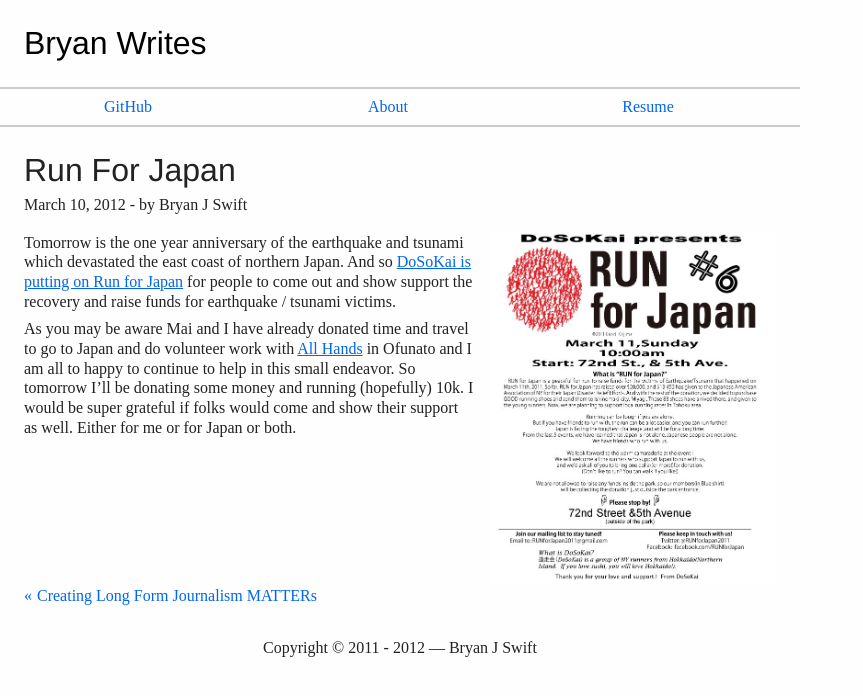
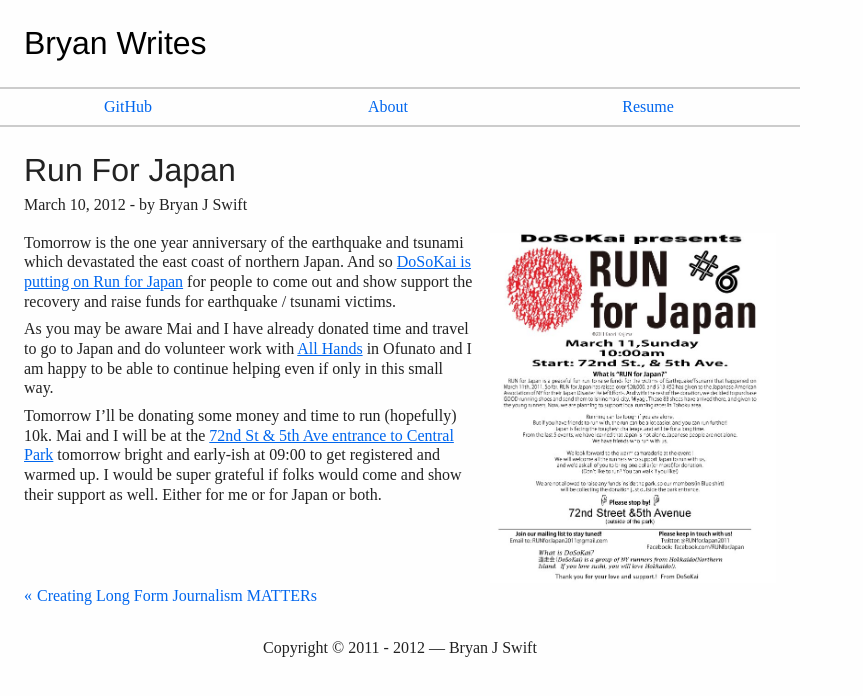
Before and after one commit to bryanjswift/bryanjswift.github.com, a Jekyll site: the page built from _posts/2012-03-10-run-for-japan.markdown, in a window 1280 px wide. Shown: the top 696 px of the page, without its empty margins (0-863 px from the left). Built offline with Jekyll 4.4.1, drawn with Linux system fonts in a browser that asks for light colours; comment, search, counter and statistics services are not loaded.

Commit message:
Add some more info to the post

```diff
--- a/_posts/2012-03-10-run-for-japan.markdown
+++ b/_posts/2012-03-10-run-for-japan.markdown
@@ -10,4 +10,6 @@ categories: []
 
 Tomorrow is the one year anniversary of the earthquake and tsunami which devastated the east coast of northern Japan. And so [DoSoKai is putting on Run for Japan](http://www.facebook.com/runforjapan) for people to come out and show support the recovery and raise funds for earthquake / tsunami victims.
 
-As you may be aware Mai and I have already donated time and travel to go to Japan and do volunteer work with [All Hands](http://hands.org/) in Ofunato and I am all to happy to continue to help in this small endeavor. So tomorrow I'll be donating some money and running (hopefully) 10k. I would be super grateful if folks would come and show their support as well. Either for me or for Japan or both.
+As you may be aware Mai and I have already donated time and travel to go to Japan and do volunteer work with [All Hands](http://hands.org/) in Ofunato and I am happy to be able to continue helping even if only in this small way.
+
+Tomorrow I'll be donating some money and time to run (hopefully) 10k. Mai and I will be at the [72nd St & 5th Ave entrance to Central Park](http://maps.google.com/maps?q=72nd+street+%26+5th+Ave,+new+york,+ny&hl=en&sll=40.694504,-73.956555&sspn=0.037744,0.055189&hnear=5th+Ave+%26+E+72nd+St,+New+York,+10021&t=m&z=16) tomorrow bright and early-ish at 09:00 to get registered and warmed up. I would be super grateful if folks would come and show their support as well. Either for me or for Japan or both.
```
